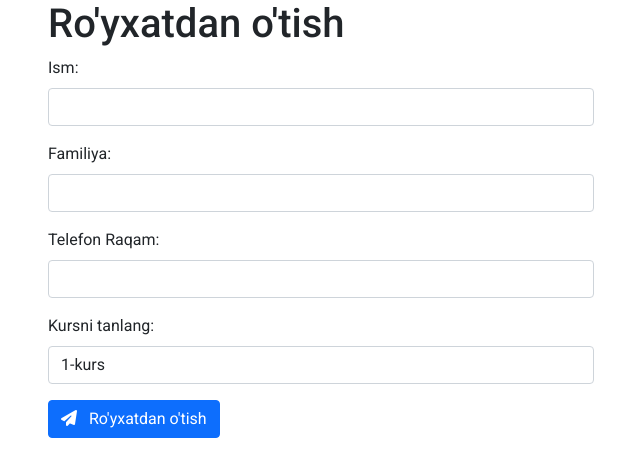
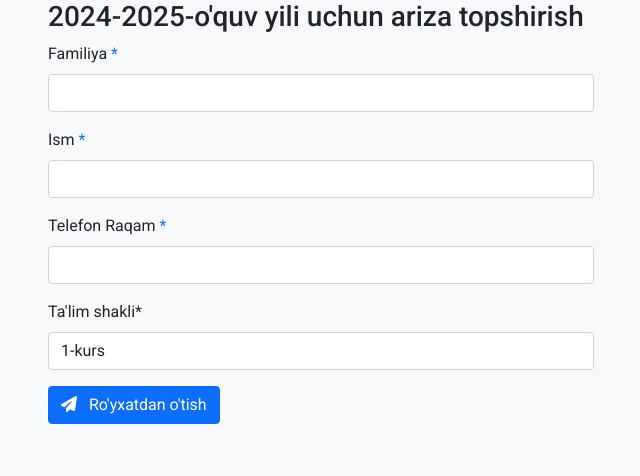
Before and after one commit to FarkhodovIslom/IPU-University-Register-page, a plain HTML site: page front-end/index.html in a window 1280 px wide. Shown: the whole page, without its empty margins (34-674 px from the left). Drawn offline with nearby package versions, Linux system fonts and the light colour scheme.

Commit message:
Дополнения

```diff
--- a/front-end/index.html
+++ b/front-end/index.html
@@ -24,26 +24,26 @@
     <link rel="stylesheet" href="./css/style.css">
     <title>Iqtisod vs Pedagogika Universtitetiga ro'yxatdan o'tish</title>
 </head>
-<body>
+<body class="bg-light">
     <div class="container-md">
       <div class="row">
-        <h1 class="heading">Ro'yxatdan o'tish</h1>
+        <h1 class="heading h3">2024-2025-o'quv yili uchun ariza topshirish</h1>
         <div class="col-md-6">
           <form>
             <div class="mb-3">
-              <label for="name" class="form-label">Ism:</label>
+              <label for="name" class="form-label">Familiya <span class="text-primary">*</span></label>
               <input type="text" class="form-control" name="name" id="firstName">
             </div>
             <div class="mb-3">
-              <label for="lastName" class="form-label">Familiya:</label>
+              <label for="lastName" class="form-label">Ism <span class="text-primary">*</span></label>
               <input type="text" class="form-control" name="lastName" id="lastName">
             </div>
             <div class="mb-3">
-              <label for="number" class="form-label">Telefon Raqam:</label>
+              <label for="number" class="form-label">Telefon Raqam <span class="text-primary">*</span></label>
               <input type="number" class="form-control" name="number" id="number">
             </div>
             <div class="mb-3">
-              <label for="" class="form-label">Kursni tanlang:</label>
+              <label for="" class="form-label">Ta'lim shakli*</label>
               <select name="" id="" class="form-control">
                 <option value="">1-kurs</option>
                 <option value="">2-kurs</option>
```
